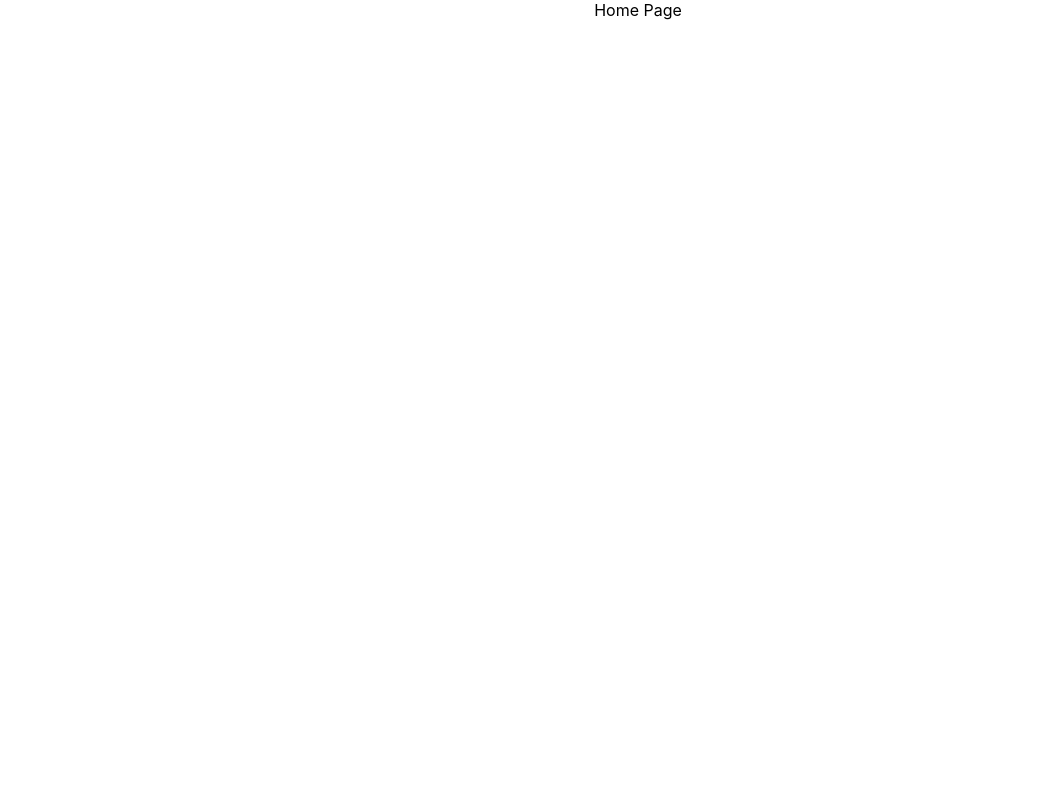
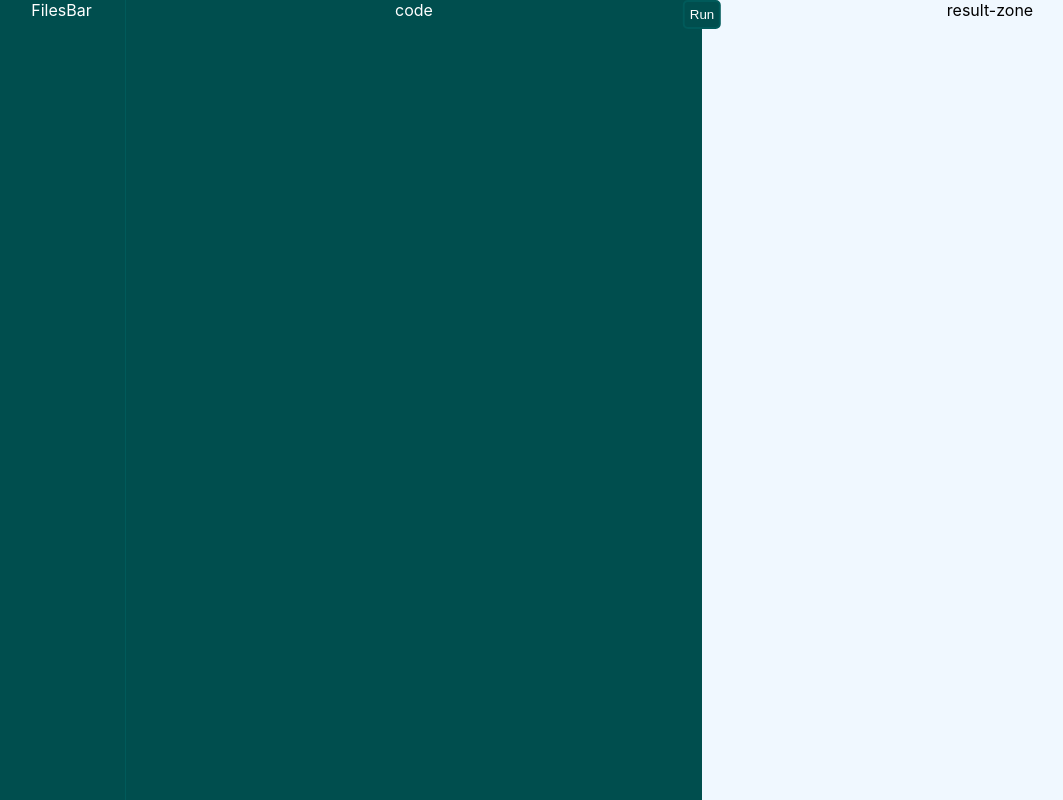
Before and after one commit to MathildeLarretMary/Code-Editor, a React (Create React App) app: page / in a window 1280 px wide. Shown: the whole page, without its empty margins (2-1065 px from the left). Built offline with nearby package versions, Linux system fonts and the light colour scheme; the HTML template or start-up script is replaced by a standard one.

Commit message:
add components and css bases

```diff
--- /dev/null
+++ b/src/Components/CodeSection.tsx
@@ -0,0 +1,7 @@
+const CodeSection : React.FC = () => {
+    return (
+        <section className="code-zone">code</section>
+    )
+}
+
+export default CodeSection;
--- /dev/null
+++ b/src/Components/FilesBar.tsx
@@ -0,0 +1,8 @@
+const FilesBar : React.FC = () => {
+
+    return (
+        <section className="sidebar">FilesBar</section>
+    )
+}
+
+export default FilesBar;
--- /dev/null
+++ b/src/Components/ResultZone.tsx
@@ -0,0 +1,7 @@
+const ResultZone : React.FC = () => {
+    return (
+        <section className="result-zone">result-zone</section>
+    )
+}
+
+export default ResultZone;
--- /dev/null
+++ b/src/Layout/HomePage.css
@@ -0,0 +1,64 @@
+.HomePage {
+    background-color: rgb(0, 90, 90);
+    height: 100vh;
+    display: flex;
+    gap: 1px;
+}
+
+.sidebar  {
+    background-color: rgb(0, 78, 78);
+    color: white;
+    width: 25vw;
+    max-width: 150px;
+}
+
+.editor {
+    min-width: fit-content;
+    width: 100%;
+    display: flex;
+    flex-direction: column;
+    position: relative;
+}
+
+.code-zone {
+    background-color: rgb(0, 78, 78);
+    color: white;
+    height: 50vh;
+}
+
+.result-zone {
+    background-color: aliceblue;
+    height: 50vh;
+}
+
+.run-btn {
+    background-color: rgb(0, 78, 78);
+    color: white;
+    border: 2px solid rgb(0, 90, 90);
+    border-radius: 5px;
+    padding: 5px;
+    position: absolute;
+    top: 50%;
+    transform: translateY(-50%);
+}
+
+@media (min-width:950px) {
+    .editor {
+        flex-direction: row;
+    }
+
+    .code-zone {
+        width: 45vw;
+        height: 100%;
+    }
+
+    .result-zone {
+        width: 45vw;
+        height: 100%;
+    }
+    .run-btn {
+        top: 0;
+        left: 50%;
+        transform: translateX(-50%);
+    }
+}
--- a/src/Layout/HomePage.tsx
+++ b/src/Layout/HomePage.tsx
@@ -1,7 +1,23 @@
+
+import CodeSection from '../Components/CodeSection';
+import FilesBar from '../Components/FilesBar';
+import ResultZone from '../Components/ResultZone';
+import './HomePage.css';
+
 const HomePage : React.FC = () => {
+
+    const handleClickRun = () => {
+        console.log('click run');
+    }
+
     return (
-        <div>
-            Home Page
+        <div className="HomePage">
+            <FilesBar />
+            <div className='editor'>
+                <CodeSection />
+                <ResultZone />
+                <button className="run-btn" type="button" onClick={handleClickRun}>Run</button>
+            </div>
         </div>
     )
 }
```
